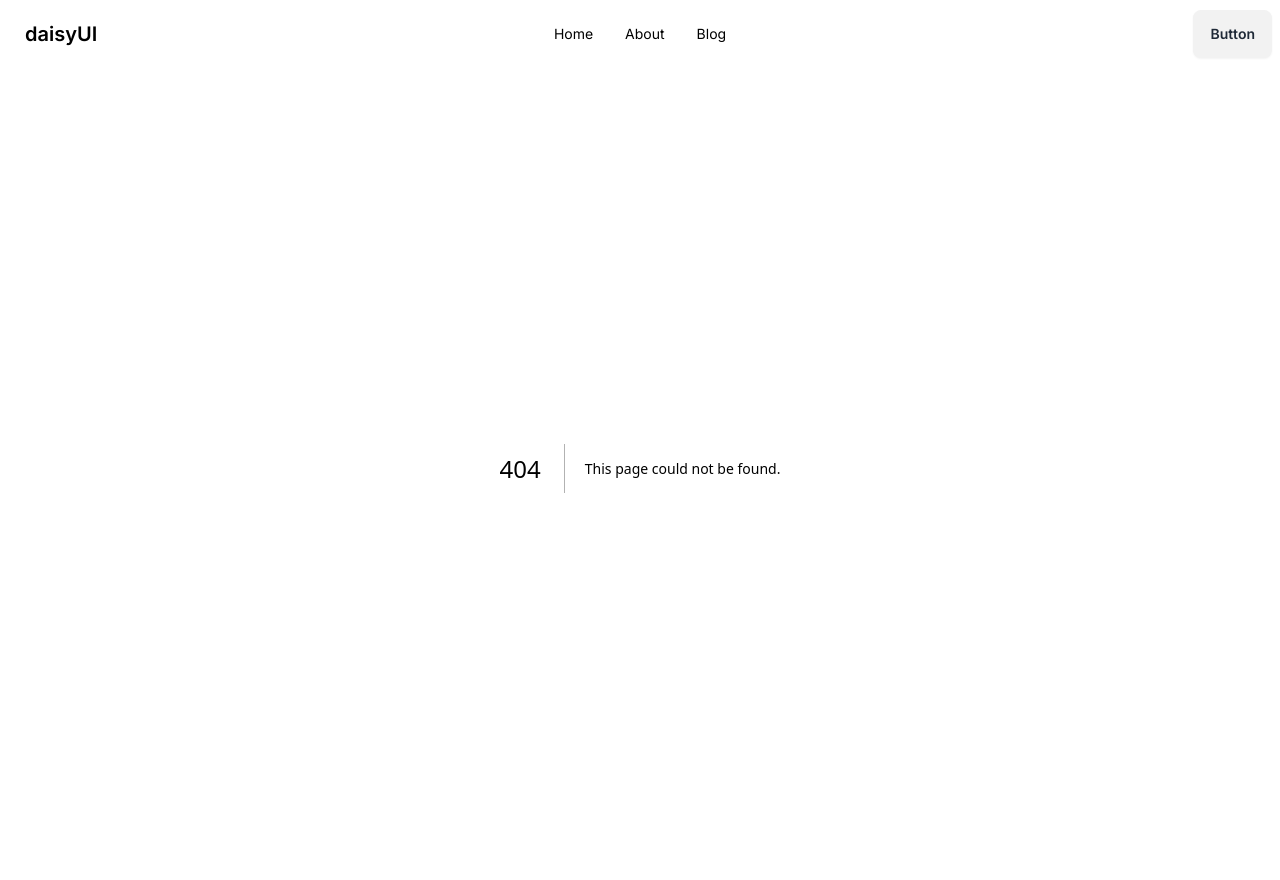
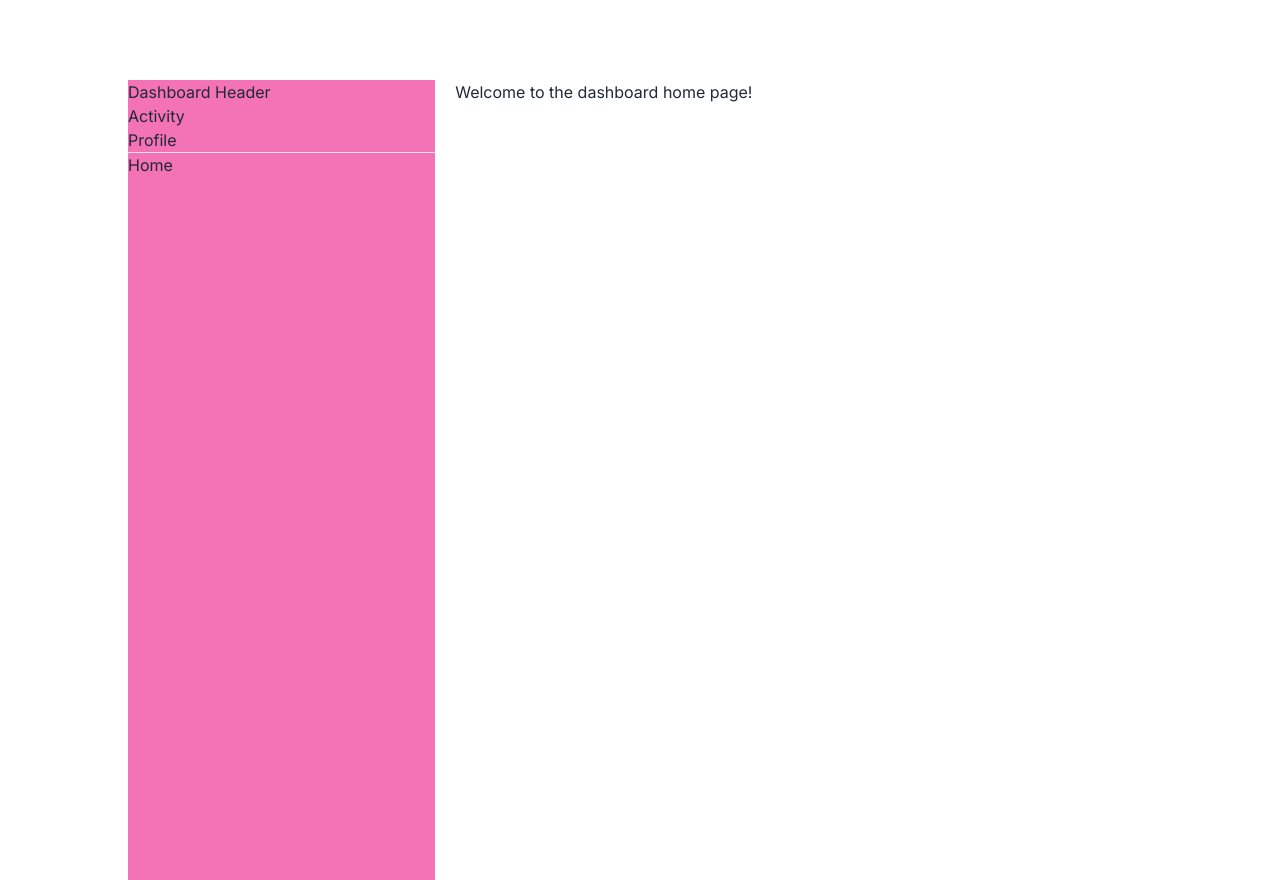
Before and after one commit to Naymul-NN/Next.js-app, a Next.js app: page /dashboard in a window 1280 px wide. Before the commit this address had no page. Built offline with nearby package versions, Linux system fonts and the light colour scheme.

Commit message:
add the layout system

```diff
--- a/next.config.js
+++ b/next.config.js
@@ -1,4 +1,8 @@
 /** @type {import('next').NextConfig} */
-const nextConfig = {}
+const nextConfig = {
+    images: {
+        domains:["i.ibb.co"]
+    }
+}
 
 module.exports = nextConfig
--- a/src/app/about/page.js
+++ b/src/app/about/page.js
@@ -1,10 +1,17 @@
 import React from 'react';
+import Layout from '../mainlayout';
 
+export const metadata = {
+    title: "About page",
+    description: "this is about page",
+}
 const Aboutpage = () => {
     return (
-        <div>
+        <Layout>
+            <div>
             <h1 className='text-center pt-10 text-3xl font-bold text-indigo-500'>this is about page</h1>
         </div>
+        </Layout>
     );
 };
 
--- a/src/app/blog/page.js
+++ b/src/app/blog/page.js
@@ -1,10 +1,16 @@
 import React from 'react';
-
+import Layout from '../mainlayout';
+export const metadata = {
+    title: "Blog page",
+    description:"this is blog page",
+}
 const BlogPage = () => {
     return (
-        <div>
-            <h1 className=' text-center'>write a bloge here</h1>
+       <Layout>
+         <div>
+            <h1 className=' text-center pt-10 text-lg'>write a bloge here</h1>
         </div>
+       </Layout>
     );
 };
 
--- /dev/null
+++ b/src/app/dashboard/layout.js
@@ -0,0 +1,29 @@
+import Link from "next/link";
+
+
+const DashboardLayout = ({ children }) => {
+  return (
+    <div className="w-[80%] mx-auto flex gap-5 pt-20">
+    <div className="w-[30%] bg-pink-400 min-h-screen">
+    <header>
+        <h1>Dashboard Header</h1>
+      </header>
+      <nav>
+        <ul>
+          <li><Link href="/dashboard">Activity</Link></li>
+          <li><Link href="/dashboard/profile">Profile</Link></li>
+          <hr/>
+          <li><Link href="/">Home</Link></li>
+        </ul>
+      </nav>
+    </div>
+     <div className="w-70%">
+     <main>
+        {children}
+      </main>
+     </div>
+    </div>
+  );
+};
+
+export default DashboardLayout;
--- /dev/null
+++ b/src/app/dashboard/page.js
@@ -0,0 +1,14 @@
+// pages/app/dashboard/index.js
+
+// import DashboardLayout from './layout';
+
+const DashboardHome = () => {
+  return (
+    // <DashboardLayout>
+
+      <p>Welcome to the dashboard home page!</p>
+    // </DashboardLayout>
+  );
+};
+
+export default DashboardHome;
--- /dev/null
+++ b/src/app/dashboard/profile/page.js
@@ -0,0 +1,10 @@
+
+const page = () => {
+    return (
+        <div className="bg-yellow-300 ">
+            <h1>this is dashboard profile page</h1>
+        </div>
+    );
+};
+
+export default page;
--- a/src/app/layout.js
+++ b/src/app/layout.js
@@ -12,7 +12,7 @@ export default function RootLayout({ children }) {
   return (
     <html lang="en">
       <body className={inter.className}>
-              <Navbar/>
+
         {children}</body>
     </html>
   )
--- /dev/null
+++ b/src/app/mainlayout.js
@@ -0,0 +1,11 @@
+import Navbar from "@/components/shared/Navbar";
+
+export default function Layout({ children }) {
+    return (
+      <div>
+
+         <Navbar/>
+          {children}
+      </div>
+    )
+  }
--- a/src/app/page.js
+++ b/src/app/page.js
@@ -1,11 +1,14 @@
 import React from 'react';
 import Data from "@/components/ui/Data"
+import Layout from './mainlayout';
 const HomePage = () => {
     return (
-        <div>
+       <Layout>
+         <div>
             <h1 className=' text-center font-bold text-red-400'>this is one of the best way to buils a next app</h1>
             <Data></Data>
         </div>
+       </Layout>
     );
 };
 
--- a/src/components/shared/Navbar.js
+++ b/src/components/shared/Navbar.js
@@ -16,10 +16,11 @@ const Navbar = () => {
                             </li>
                             <li><Link href="/about">About</Link></li>
 
-                            <li><Link href="blog">Blog</Link></li>
+                            <li><Link href="/blog">Blog</Link></li>
+                            <li><Link href="/dashboard">Dashboard</Link></li>
                         </ul>
                     </div>
-                    <a className="btn btn-ghost text-xl">daisyUI</a>
+                    <Link href="/" className="btn btn-ghost text-xl">Next app</Link>
                 </div>
                 <div className="navbar-center hidden lg:flex">
                     <ul className="menu menu-horizontal px-1">
@@ -29,6 +30,7 @@ const Navbar = () => {
                         <li><Link href="/about">About</Link></li>
 
                         <li><Link href="blog">Blog</Link></li>
+                        <li><Link href="/dashboard">Dashboard</Link></li>
                     </ul>
                 </div>
                 <div className="navbar-end">
--- a/src/components/ui/Data.js
+++ b/src/components/ui/Data.js
@@ -1,5 +1,6 @@
 /* eslint-disable @next/next/no-img-element */
 "use client"
+import Image from "next/image";
 import { useEffect, useState } from "react";
 const DisplayTree = () => {
     const [display, setDisplay] = useState([]);
@@ -19,8 +20,9 @@ console.log(display)
                 display?.map(item=> (
                         <div key={item._id}>
                           <div className="card card-compact  bg-base-100 shadow-xl">
-                       <figure className="h-52"><img
-
+                       <figure className="h-52"><Image
+                       height={250}
+                       width={300}
                        className="hover:scale-110"
                        src={item.photo} alt="Shoes" /></figure>
                        <div className="card-body">
```
